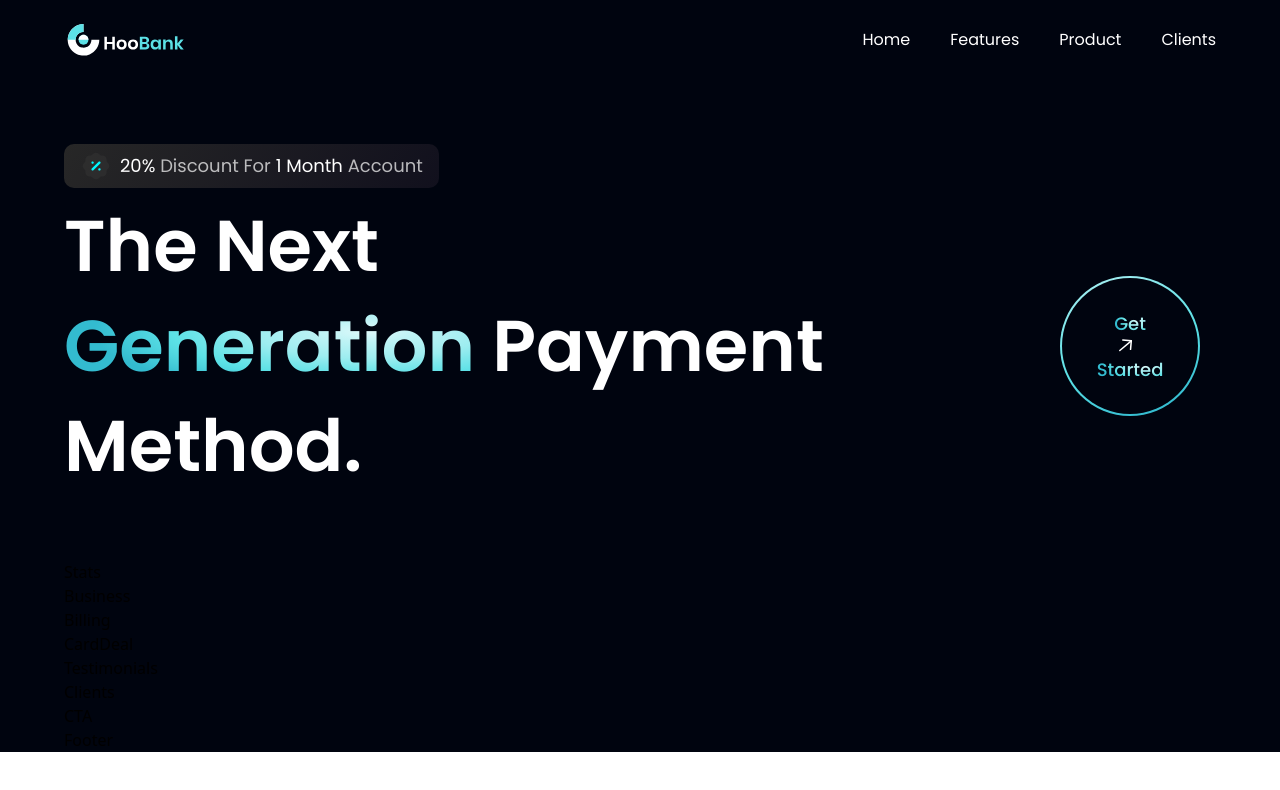
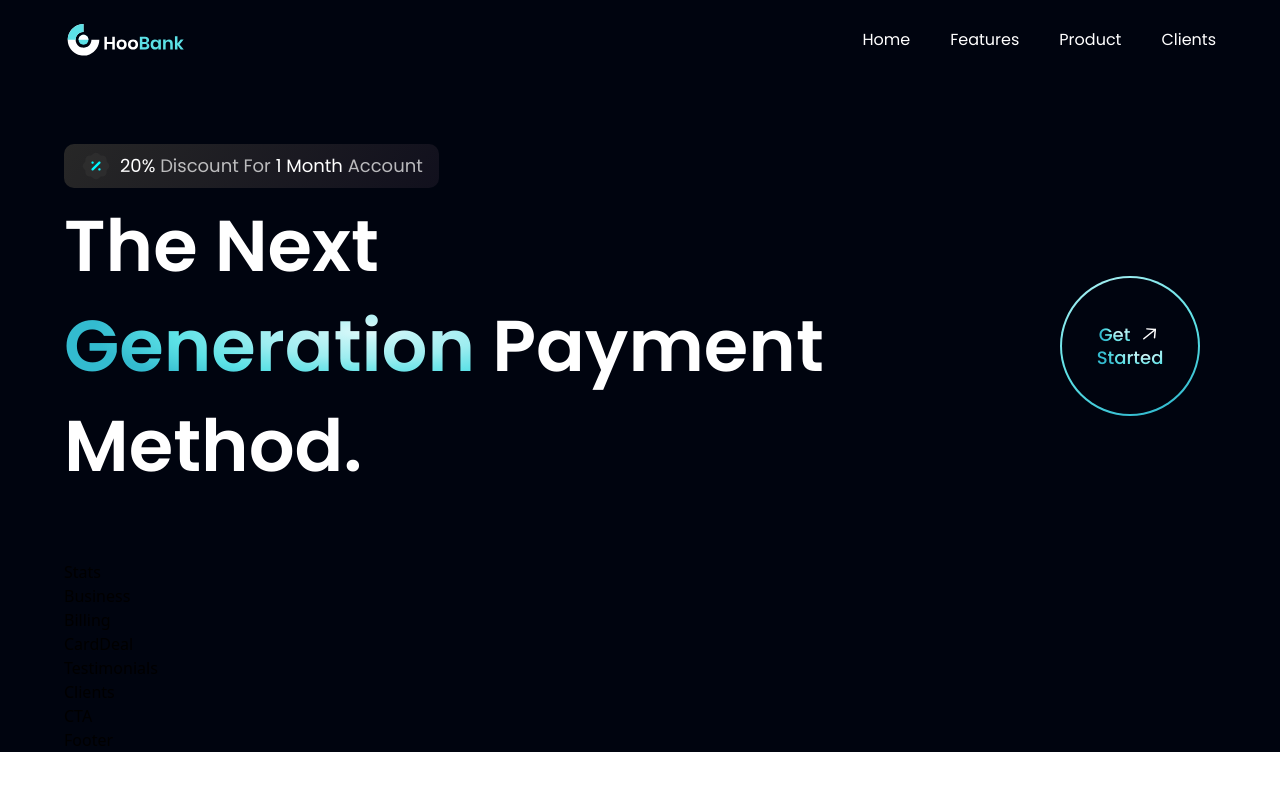
Before and after one commit to programmernizam/simple-react-projects, a React (Vite) app in the folder HooBank/: page / in a window 1280 px wide. Shown: the top 790 px of the page. Built offline with nearby package versions, Linux system fonts and the light colour scheme.

Commit message:
[Done] Get Started

```diff
--- a/HooBank/src/components/GetStarted.jsx
+++ b/HooBank/src/components/GetStarted.jsx
@@ -9,14 +9,14 @@ export default function GetStarted() {
         className={`${styles.flexCenter} flex-col bg-primary w-[100%] h-[100%] rounded-full`}
       >
         <div className={`${styles.flexStart} flex-row`}>
-          <p className="font-poppins font-medium text-[18px] leading-[23px]">
+          <p className="font-poppins font-medium text-[18px] leading-[23px] mr-2">
             <span className="text-gradient">Get</span>
-            <img
-              src={arrowUp}
-              alt="arrowUp"
-              className="w-[23px] h-[23px] object-contain"
-            />
           </p>
+          <img
+            src={arrowUp}
+            alt="arrowUp"
+            className="w-[23px] h-[23px] object-contain"
+          />
         </div>
         <div className={`${styles.flexStart} flex-row`}>
           <p className="font-poppins font-medium text-[18px] leading-[23px]">
```
